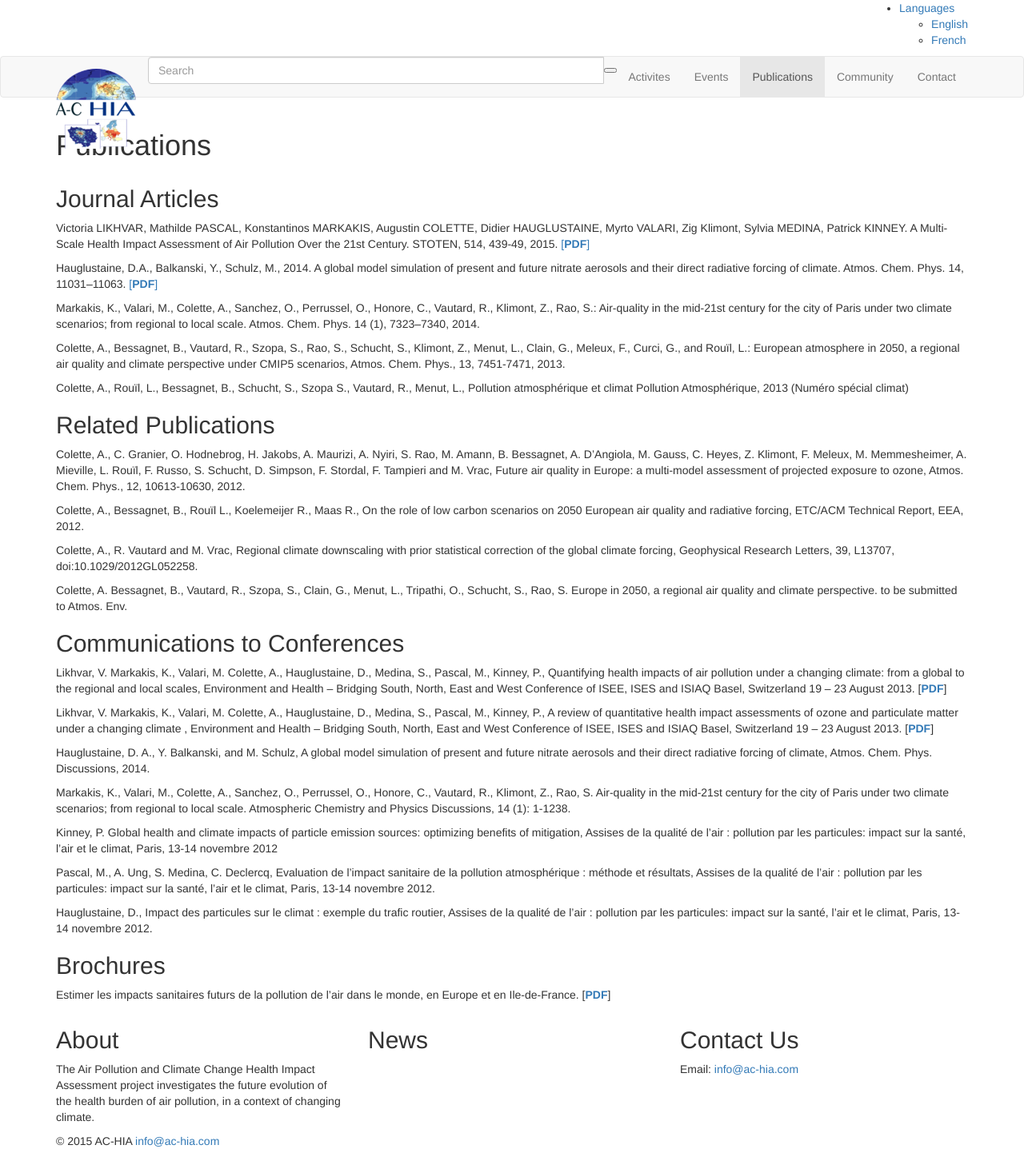
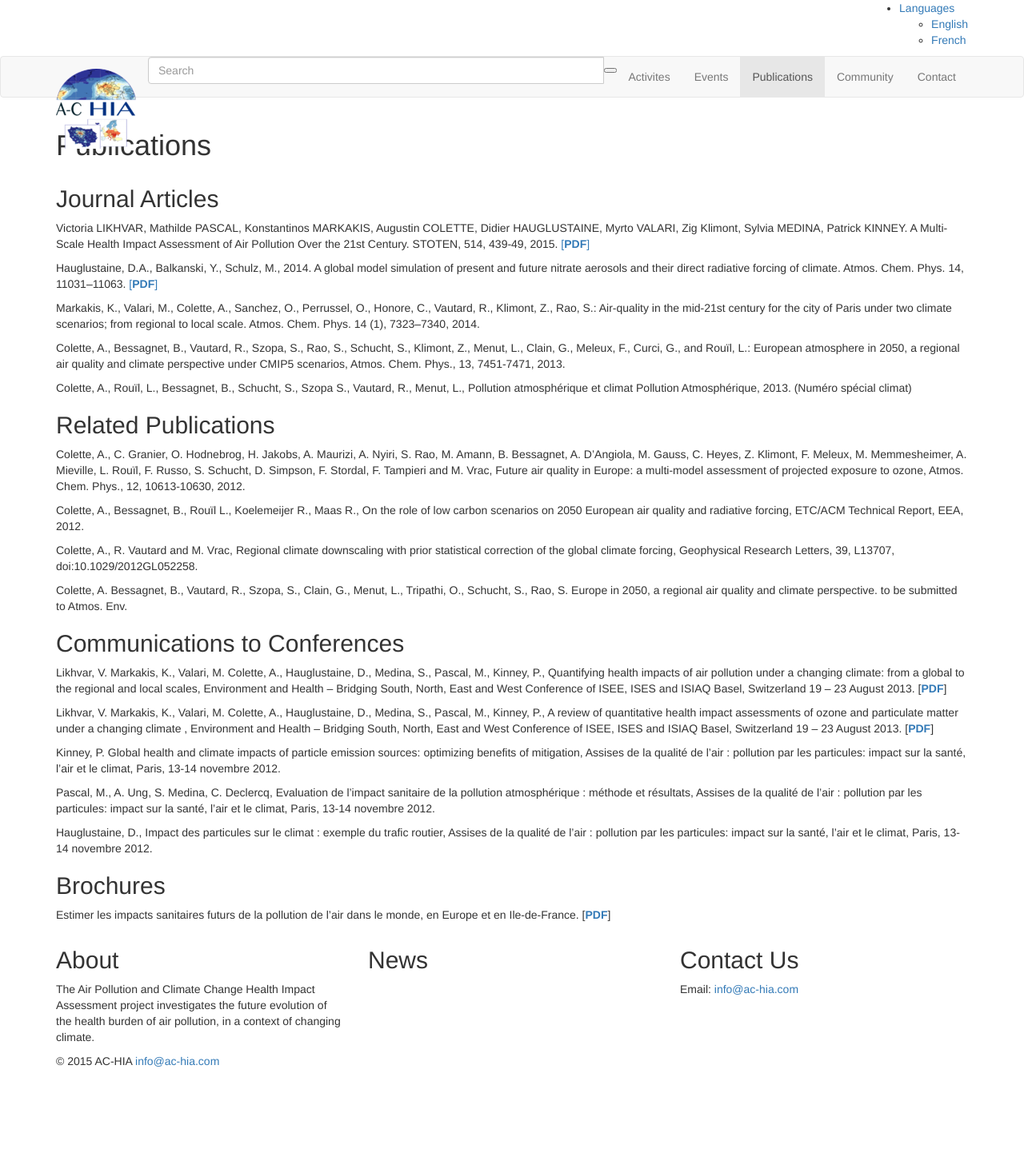
Before and after one commit to vlikhvar/achia, a Jekyll site: the page built from publications.md, in a window 1280 px wide. Shown: the whole page at 80% size. Built offline with Jekyll 4.4.1, drawn with Linux system fonts in a browser that asks for light colours; nearby versions of some CDN libraries; library files that are not in the unit come from our copies; Markdown is read by kramdown in place of the engine named in the settings; after the commit the page ends 1347 px from its top, so only the background shows below that.

Commit message:
Update publications.md
Deleted duplicates

```diff
--- a/publications.md
+++ b/publications.md
@@ -17,7 +17,7 @@ Markakis, K., Valari, M., Colette, A., Sanchez, O., Perrussel, O., Honore, C., V
 Colette, A., Bessagnet, B., Vautard, R., Szopa, S., Rao, S., Schucht, S., Klimont, Z., Menut, L., Clain, G., Meleux, F., Curci, G., and Rouïl, L.: European atmosphere in 2050, a regional air quality and climate perspective under CMIP5 scenarios, Atmos. Chem. Phys., 13, 7451-7471, 2013.
 
 Colette, A., Rouïl, L., Bessagnet, B., Schucht, S., Szopa S., Vautard, R., Menut, L.,
-Pollution atmosphérique et climat Pollution Atmosphérique, 2013 (Numéro spécial climat)
+Pollution atmosphérique et climat Pollution Atmosphérique, 2013. (Numéro spécial climat)
 
 <div class="headline"><h2>Related Publications</h2></div>
 
@@ -35,11 +35,7 @@ Likhvar, V. Markakis, K., Valari, M. Colette, A., Hauglustaine, D., Medina, S.,
 
 Likhvar, V. Markakis, K., Valari, M. Colette, A., Hauglustaine, D., Medina, S., Pascal, M., Kinney, P., A review of quantitative health impact assessments of ozone and particulate matter under a changing climate , Environment and Health – Bridging South, North, East and West Conference of ISEE, ISES and ISIAQ Basel, Switzerland 19 – 23 August 2013. [[**PDF**]({{ ASSET_PATH }}/../../pdfs/ISEE_CLIMAT_VICTORIA__LIKHVAR_V2_90x120.qxp_HD_v4.pdf)]
 
-Hauglustaine, D. A., Y. Balkanski, and M. Schulz, A global model simulation of present and future nitrate aerosols and their direct radiative forcing of climate, Atmos. Chem. Phys. Discussions, 2014.
-
-Markakis, K., Valari, M., Colette, A., Sanchez, O., Perrussel, O., Honore, C., Vautard, R., Klimont, Z., Rao, S. Air-quality in the mid-21st century for the city of Paris under two climate scenarios; from regional to local scale. Atmospheric Chemistry and Physics Discussions, 14 (1): 1-1238.
-
-Kinney, P. Global health and climate impacts of particle emission sources: optimizing benefits of mitigation, Assises de la qualité de l’air : pollution par les particules: impact sur la santé, l’air et le climat, Paris, 13‐14 novembre 2012
+Kinney, P. Global health and climate impacts of particle emission sources: optimizing benefits of mitigation, Assises de la qualité de l’air : pollution par les particules: impact sur la santé, l’air et le climat, Paris, 13‐14 novembre 2012.
 
 Pascal, M., A. Ung, S. Medina, C. Declercq, Evaluation de l’impact sanitaire de la pollution atmosphérique : méthode et résultats, Assises de la qualité de l’air : pollution par les particules: impact sur la santé, l’air et le climat, Paris, 13‐14 novembre 2012.
 
```
